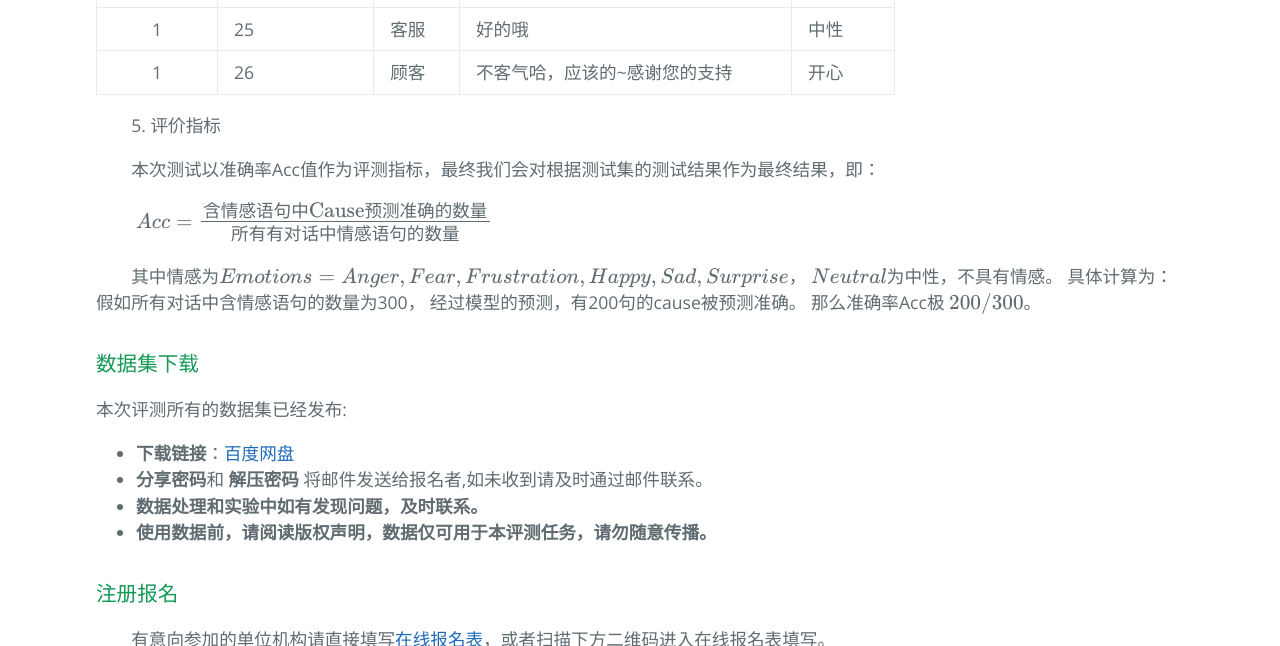
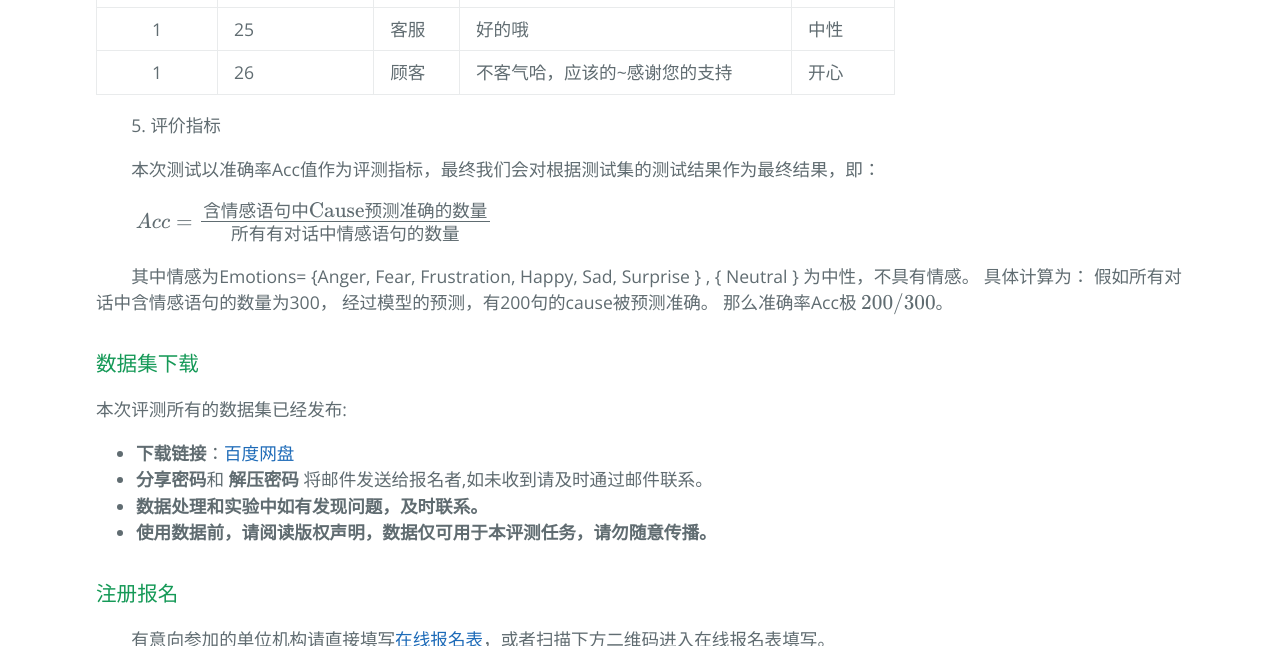
Before and after one commit to ccac2022ecemc/ccac2022ecemc.github.io, a Jekyll site: the page built from index.md, in a window 1280 px wide and 900 px high, scrolled down 2842 px, cut to the strip 0-646 px from the top of the window. Built offline with Jekyll 4.4.1, drawn with Linux system fonts in a browser that asks for light colours; formulas are drawn with MathJax 3.

```diff
--- a/index.md
+++ b/index.md
@@ -93,7 +93,7 @@ layout: default
 <!-- ![](http://latex.codecogs.com/svg.latex?Acc=\frac{TP_e+TN_e}{TP_e+FN_e+TN_e+FP_e}) -->
 <!-- $$P_e=\frac{TP_e}{TP_e+FP_e}, R_e=\frac{TP_e}{TP_e+FN_e}\\F_e=\frac{2\times P_e\times R_e}{P_e+R_e}\\Macro\_F=\frac{1}{n}\sum_{e\in Emotions}F_{e}\\Macro\_F_{final} = \frac{(Macro\_F_{通用}+Macro\_F_{疫情})}{2}\\$$  -->
 
-&ensp;&ensp;&ensp;&ensp;其中情感为$Emotions= \{Anger, Fear, Frustration, Happy, Sad, Surprise \}$， $\{Neutral\}$为中性，不具有情感。 具体计算为： 假如所有对话中含情感语句的数量为300， 经过模型的预测，有200句的cause被预测准确。 那么准确率Acc极 $200/300$。
+&ensp;&ensp;&ensp;&ensp;其中情感为Emotions= {Anger, Fear, Frustration, Happy, Sad, Surprise } ,  \{ Neutral \}  为中性，不具有情感。 具体计算为： 假如所有对话中含情感语句的数量为300， 经过模型的预测，有200句的cause被预测准确。 那么准确率Acc极 $200/300$。
 
 ### 数据集下载
 本次评测所有的数据集已经发布:
```
